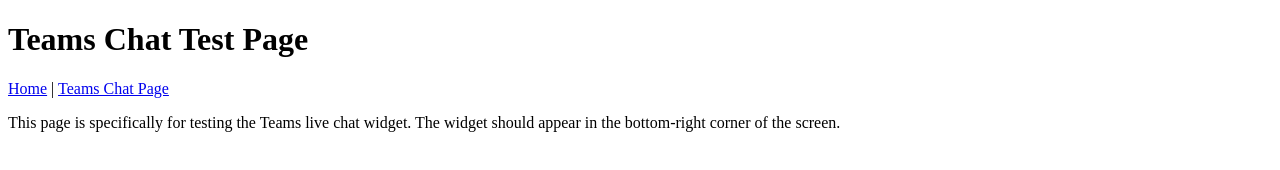
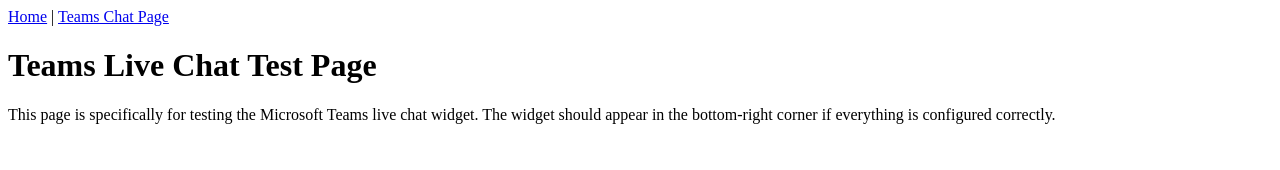
Before and after one commit to therowebot/teams-chat-test, a plain HTML site: page teamsChat.html in a window 1280 px wide. Drawn offline with Linux system fonts and the light colour scheme.

Commit message:
Update teamsChat.html

```diff
--- a/teamsChat.html
+++ b/teamsChat.html
@@ -6,22 +6,18 @@
   <meta name="viewport" content="width=device-width, initial-scale=1.0" />
 </head>
 <body>
-  <header>
-    <h1>Teams Chat Test Page</h1>
   <nav>
     <a href="index.html">Home</a> |
     <a href="teamsChat.html">Teams Chat Page</a>
   </nav>
-  </header>
 
-  <main>
+  <h1>Teams Live Chat Test Page</h1>
   <p>
-      This page is specifically for testing the Teams live chat widget.
-      The widget should appear in the bottom-right corner of the screen.
+    This page is specifically for testing the Microsoft Teams live chat widget.
+    The widget should appear in the bottom-right corner if everything is configured correctly.
   </p>
-  </main>
 
-  <!-- Teams live chat widget -->
+  <!-- Teams live chat / Customer Connect widget -->
   <script
     type="text/javascript"
     src="https://res.public.onecdn.static.microsoft/customerconnect/v1/7dttl/init.js"
```
Lines whose indentation alone changed are shown as unchanged.
